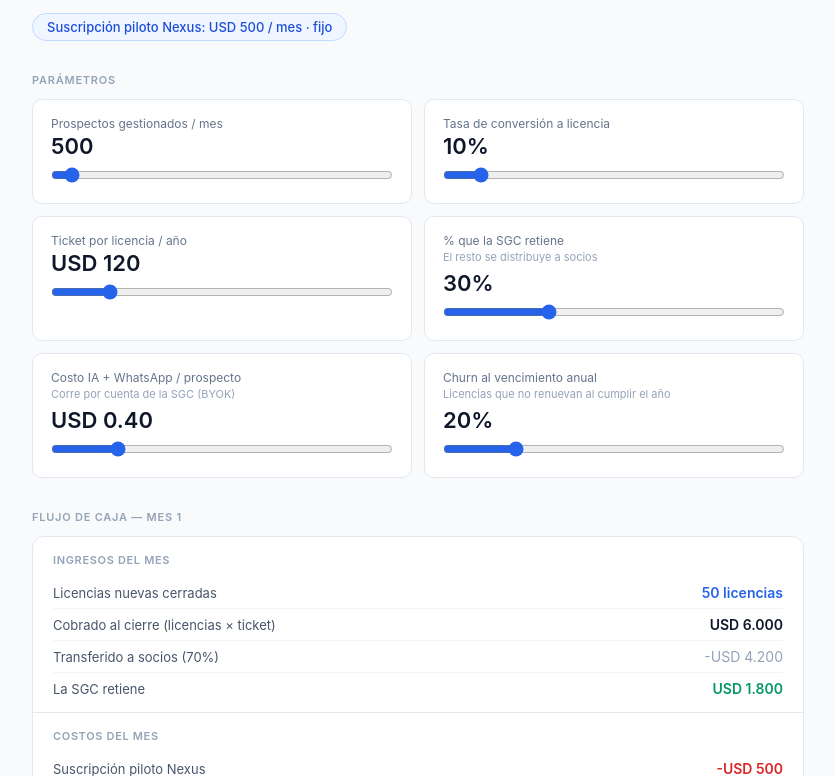
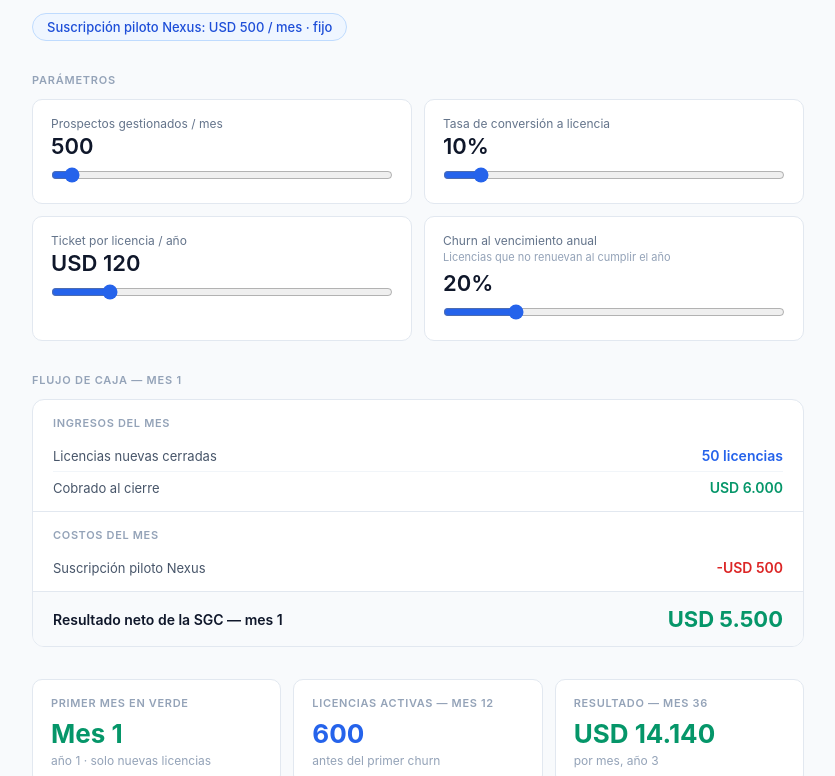
Before and after one commit to jopofernandez/nexus-sgc-roi, a plain HTML site: page index.html in a window 1280 px wide. Shown: the part 176-952 px from the top of the page, without its empty margins (222-1057 px from the left). Drawn offline with nearby package versions, Linux system fonts and the light colour scheme.

Commit message:
feat: simplify monthly calculations and UI by removing distribution and IA cost features

```diff
--- a/index.html
+++ b/index.html
@@ -78,18 +78,6 @@
       <input type="range" min="50" max="500" step="10" value="120" id="ticket">
     </div>
     <div class="sl">
-      <div class="sl-label">% que la SGC retiene</div>
-      <div class="sl-sub">El resto se distribuye a socios</div>
-      <div class="sl-val" id="dist-out">30%</div>
-      <input type="range" min="0" max="100" step="1" value="30" id="dist">
-    </div>
-    <div class="sl">
-      <div class="sl-label">Costo IA + WhatsApp / prospecto</div>
-      <div class="sl-sub">Corre por cuenta de la SGC (BYOK)</div>
-      <div class="sl-val" id="var-out">USD 0.40</div>
-      <input type="range" min="0.05" max="2" step="0.05" value="0.40" id="var">
-    </div>
-    <div class="sl">
       <div class="sl-label">Churn al vencimiento anual</div>
       <div class="sl-sub">Licencias que no renuevan al cumplir el año</div>
       <div class="sl-val" id="churn-out">20%</div>
@@ -102,15 +90,12 @@
     <div class="mf-group">
       <div class="mf-group-title">Ingresos del mes</div>
       <div class="mf-row"><span class="mf-label">Licencias nuevas cerradas</span><span class="mf-val blue" id="mf-lic">—</span></div>
-      <div class="mf-row"><span class="mf-label">Cobrado al cierre (licencias × ticket)</span><span class="mf-val" id="mf-bruto">—</span></div>
-      <div class="mf-row"><span class="mf-label" id="mf-socios-label">Transferido a socios</span><span class="mf-val muted" id="mf-socios">—</span></div>
-      <div class="mf-row"><span class="mf-label">La SGC retiene</span><span class="mf-val green" id="mf-sgc">—</span></div>
+      <div class="mf-row"><span class="mf-label">Cobrado al cierre</span><span class="mf-val green" id="mf-bruto">—</span></div>
     </div>
     <div class="mf-sep"></div>
     <div class="mf-group">
       <div class="mf-group-title">Costos del mes</div>
       <div class="mf-row"><span class="mf-label">Suscripción piloto Nexus</span><span class="mf-val red">-USD 500</span></div>
-      <div class="mf-row"><span class="mf-label" id="mf-ia-label">Costo IA + WhatsApp</span><span class="mf-val red" id="mf-ia">—</span></div>
     </div>
     <div class="mf-sep"></div>
     <div class="mf-total">
@@ -212,35 +197,23 @@ function update() {
   const vol    = parseInt(document.getElementById('vol').value);
   const conv   = parseInt(document.getElementById('conv').value);
   const ticket = parseInt(document.getElementById('ticket').value);
-  const dist   = parseInt(document.getElementById('dist').value);
-  const varCpp = parseFloat(document.getElementById('var').value);
   const churn  = parseInt(document.getElementById('churn').value);
 
   document.getElementById('vol-out').textContent    = vol.toLocaleString('es-AR');
   document.getElementById('conv-out').textContent   = conv + '%';
   document.getElementById('ticket-out').textContent = 'USD ' + ticket;
-  document.getElementById('dist-out').textContent   = dist + '%';
-  document.getElementById('var-out').textContent    = 'USD ' + varCpp.toFixed(2);
   document.getElementById('churn-out').textContent  = churn + '%';
 
   const newPerMonth = Math.round(vol * conv / 100);
-  const ticketSgc   = ticket * (dist / 100);
-  const iaCost      = Math.round(vol * varCpp);
-  const monthlyCost = NEXUS + iaCost;
+  const ticketSgc   = ticket;
+  const monthlyCost = NEXUS;
   const churnRate   = churn / 100;
 
-  const brutoCobrado = Math.round(newPerMonth * ticket);
-  const sociosParte  = Math.round(brutoCobrado * (1 - dist / 100));
   const sgcRetiene   = Math.round(newPerMonth * ticketSgc);
   const resultadoM1  = sgcRetiene - monthlyCost;
 
-  document.getElementById('mf-lic').textContent         = newPerMonth.toLocaleString('es-AR') + ' licencias';
-  document.getElementById('mf-bruto').textContent       = fmtUSD(brutoCobrado);
-  document.getElementById('mf-socios-label').textContent = `Transferido a socios (${100 - dist}%)`;
-  document.getElementById('mf-socios').textContent      = '-' + fmtUSD(sociosParte);
-  document.getElementById('mf-sgc').textContent         = fmtUSD(sgcRetiene);
-  document.getElementById('mf-ia-label').textContent    = `Costo IA + WhatsApp (${vol.toLocaleString('es-AR')} prospectos × USD ${varCpp.toFixed(2)})`;
-  document.getElementById('mf-ia').textContent          = '-' + fmtUSD(iaCost);
+  document.getElementById('mf-lic').textContent   = newPerMonth.toLocaleString('es-AR') + ' licencias';
+  document.getElementById('mf-bruto').textContent = fmtUSD(sgcRetiene);
 
   const resEl = document.getElementById('mf-resultado');
   resEl.textContent = fmtUSD(resultadoM1);
@@ -315,7 +288,7 @@ function update() {
   }
 }
 
-['vol','conv','ticket','dist','var','churn'].forEach(id =>
+['vol','conv','ticket','churn'].forEach(id =>
   document.getElementById(id).addEventListener('input', update)
 );
 update();
```
